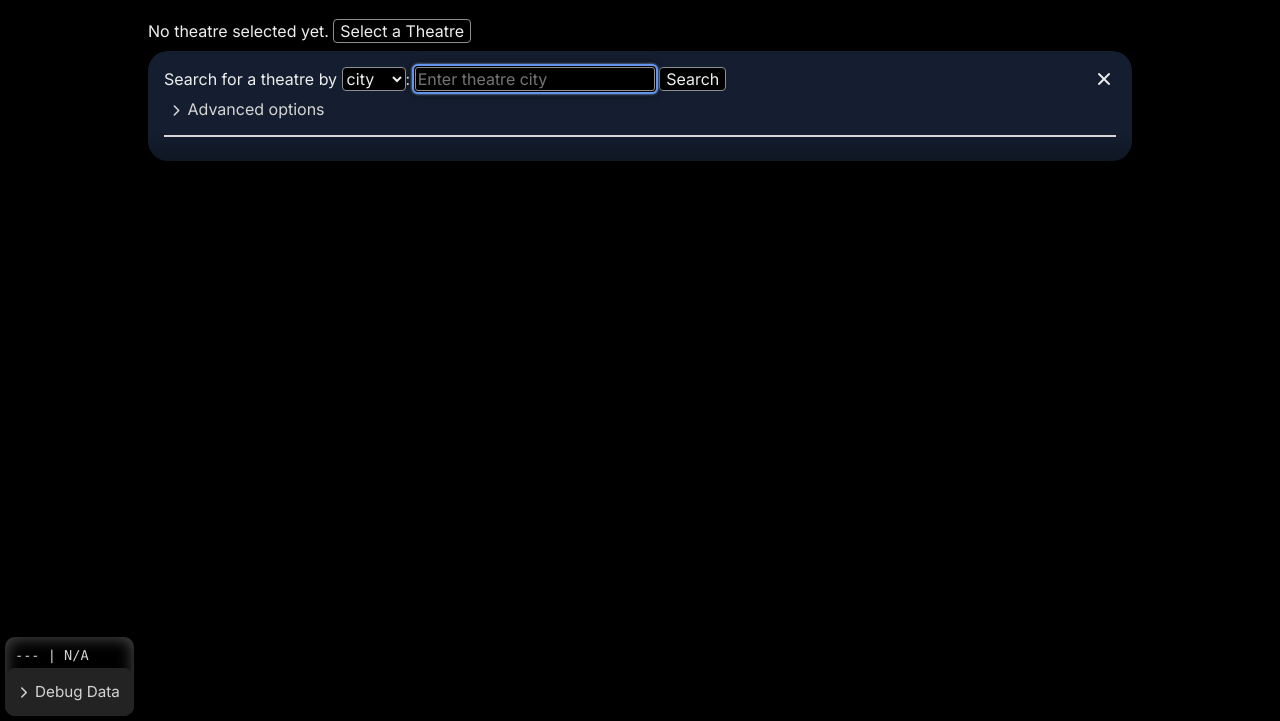
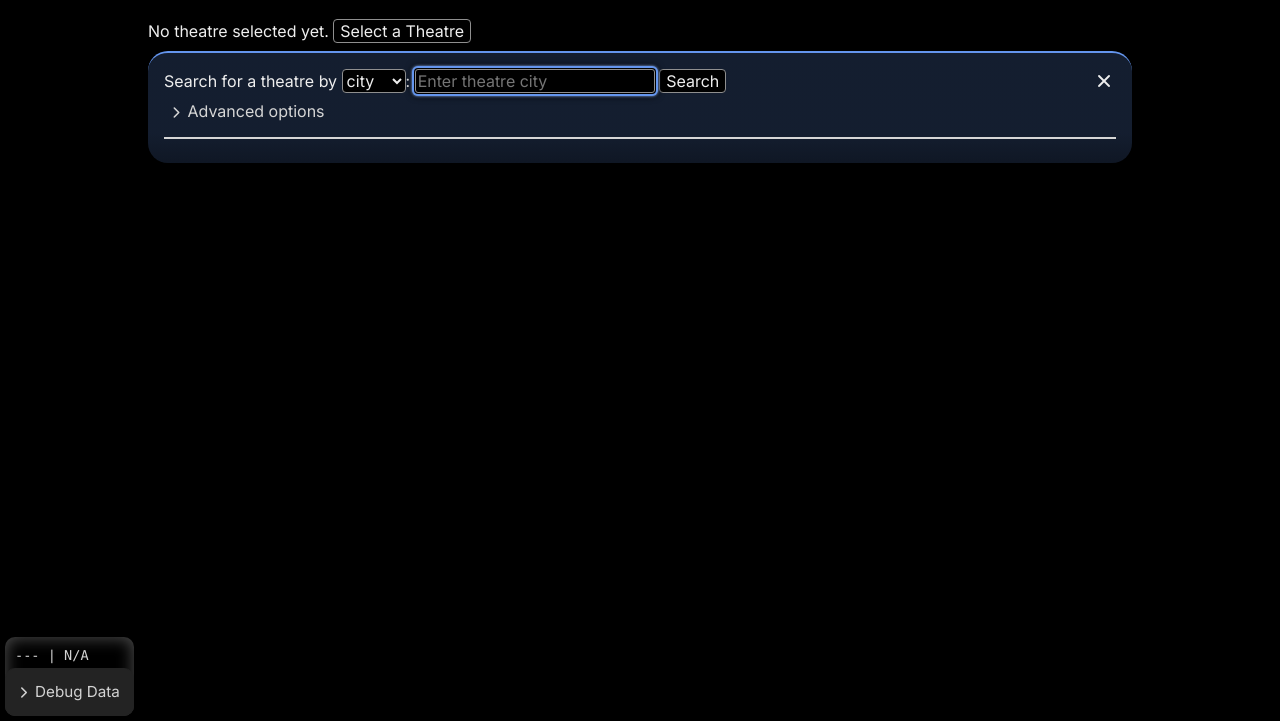
Before and after one commit to D-Pod-dev/AMC-calendar, a plain HTML site: page frontend/index.html in a window 1280 px wide. Both pictures are taken after a click on the button "Select a Theatre". Shown: the part 79-800 px from the top of the page. Drawn offline with nearby package versions, Linux system fonts and the light colour scheme.

Commit message:
border-top styling on theatre-lookup section

```diff
--- a/frontend/style.css
+++ b/frontend/style.css
@@ -503,6 +503,7 @@ pre {
 #theatre-lookup {
     position: relative;
     border-radius: 20px;
+    border-top: solid 2px var(--accent-color);
     margin-top: 0.5rem;
     padding: 1rem;
 
```
